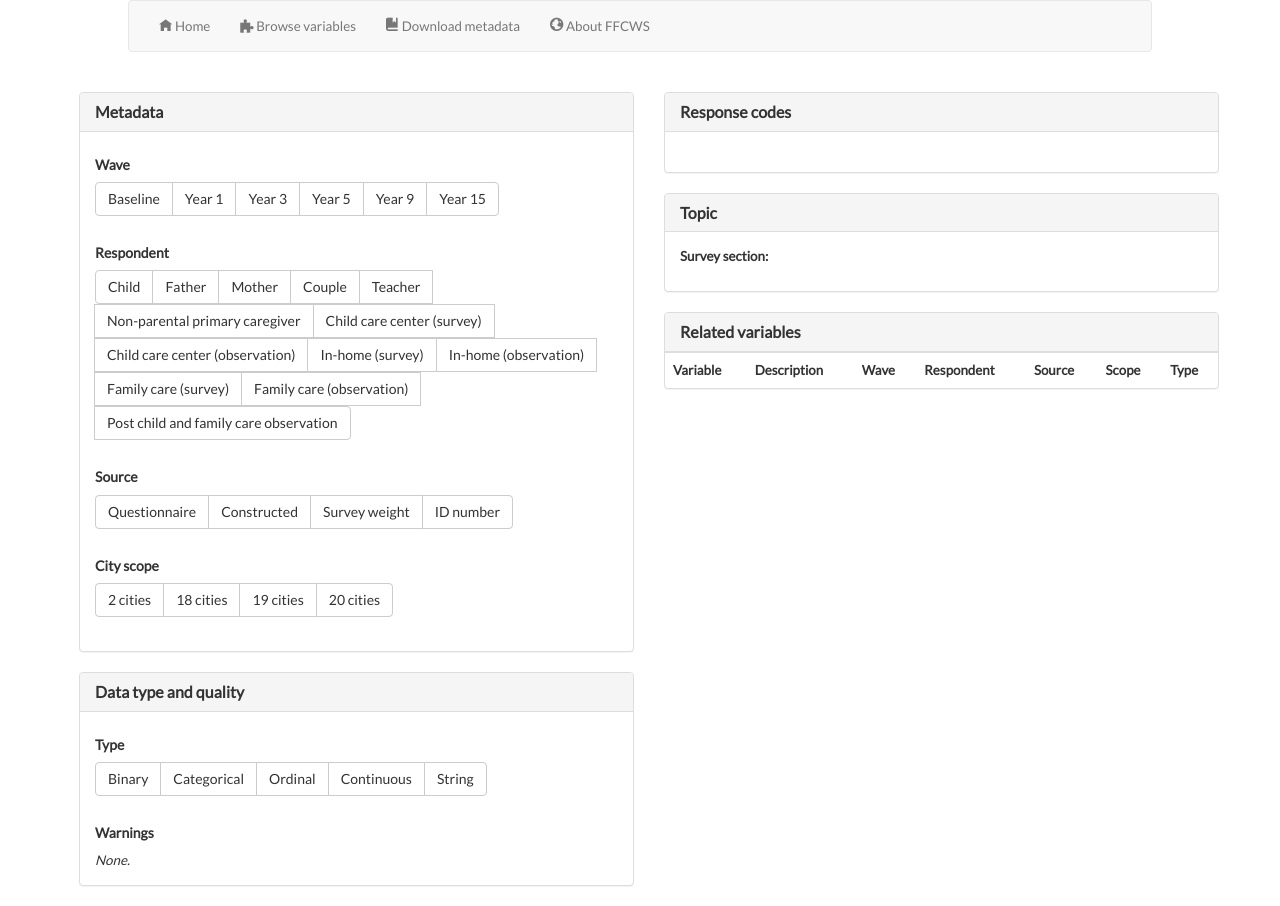
After one commit to fragilefamilieschallenge/metadata_app, a Flask app: template templates/variable.html in a window 1280 px wide. The commit adds this page. Run offline with Flask 2, Linux system fonts and the light colour scheme; the template is opened without the code that fills it, so the values that code supplies are empty; some libraries are stand-ins or nearby versions.

Commit message:
First pass at variable display page

```diff
--- a/application.py
+++ b/application.py
@@ -187,19 +187,37 @@ def search():
         # Get all matches
         results = qobj.all()
 
-        #     # Log query
-        #     print "\n Session ID: %s" % request.cookies["session"]
-        #     print "Searched for: %s" % request.form["variable-search"]
-        #     print "Filters: %s \n" % repr(constraints)
-        #     application.logger.info("Searched: %s" % q)
+        # Log query
+        # TODO
     else:
         # Log that we're starting a new search
-        # print "\n Session ID: %s" % request.cookies["session"]
-        # print "Navigated to search \n"
-        # application.logger.info("Navigated to search")
+        # TODO
         pass
 
     return render_template('search.html', results=results, constraints=constraints, search_query=search_query)
+
+@application.route('/<varname>')
+def var_page(varname):
+    # Get variable data
+    var_data = Variable.query.filter(Variable.name == varname).first()
+
+    # Grouped variables
+    neighbors = Variable.query.filter(Variable.group_id == var_data.group_id).all()
+
+    # Responses
+    responses = Response.query.filter(Response.name == varname).all()
+    if responses:
+        responses = sorted(responses, key=lambda x: int(x.label.strip().replace(":", "").split(" ")[0]), reverse=True)
+
+    # Topic
+    topics = Topic.query.filter(Topic.name == varname).all()
+
+    # Log query
+    # TODO
+
+    # Render page
+    return render_template('variable.html', var_data=var_data, neighbors=neighbors, responses=responses, topics=topics)
+
 
 
 ## Static pages ##
--- a/templates/ffmetadata.html
+++ b/templates/ffmetadata.html
@@ -24,6 +24,7 @@
           <div class="container-fluid">
             <ul class="nav navbar-nav">
                 <li role="presentation"><a href="{{ url_for('index') }}"><span class="oi" data-glyph="home"></span> Home </a></li>
+                <li role="presentation"><a href="{{ url_for('search') }}"><span class="oi" data-glyph="puzzle-piece"></span> Browse variables</a></li>
                 <li role="presentation"><a href="{{ url_for('metadata') }}"><span class="oi" data-glyph="book"></span> Download metadata</a></li>
                 <li role="presentation"><a href="http://fragilefamilies.princeton.edu/"><span class="oi" data-glyph="globe"></span> About FFCWS</a></li>
             </ul>
--- a/templates/search.html
+++ b/templates/search.html
@@ -130,7 +130,7 @@
                             <tbody>
                                 {% for rvar in results %}
                                 <tr>
-                                    <td>{{rvar.name}}</td>
+                                    <td><a href="{{ url_for('var_page', varname = rvar.name) }}">{{rvar.name}}</a></td>
                                     <td>{{rvar.label}}</td>
                                     <td><span class="label label-success">{{rvar.wave}}</span></td>
                                     <td><span class="label label-success">{{rvar.respondent}}</span></td>
--- /dev/null
+++ b/templates/variable.html
@@ -0,0 +1,220 @@
+{% extends "ffmetadata.html" %}
+
+{% macro toggle(i, j) -%}
+    {% if i == j %}
+        btn-success
+    {% endif %}
+{%- endmacro %}
+
+{% block title %}{{ var_data.name }}{% endblock %}
+{% block body %}
+<div class="container">
+    <div class="row">
+        <div class="col-md-12">
+            <h2>{{ var_data.name }}</h2>
+            <p class="lead">{{ var_data.label }}</p>
+        </div>
+    </div>
+
+    <div class="row">
+        <div class="col-md-6">
+            <!-- Variable metadata -->
+            <div class="panel panel-default">
+                <div class="panel-heading">
+                    <h4 class="panel-title">
+                        <a role="button" data-toggle="collapse" href="#collapse_meta">
+                            Metadata
+                        </a>
+                    </h4>
+                </div>
+                <!-- TODO: I don't like how these toggles are hard-coded in here. This logic belongs in the dispatch script -->
+                <div id="collapse_meta" class="panel-collapse collapse in" role="tabpanel">
+                    <div class="panel-body">
+                        <h5>Wave</h5>
+                        <div class="btn-group" role="group">
+                            <button type="button" class="btn btn-default {{ toggle(i=1, j=var_data.wave|int) }}">Baseline</button>
+                            <button type="button" class="btn btn-default {{ toggle(i=2, j=var_data.wave|int) }}">Year 1</button>
+                            <button type="button" class="btn btn-default {{ toggle(i=3, j=var_data.wave|int) }}">Year 3</button>
+                            <button type="button" class="btn btn-default {{ toggle(i=4, j=var_data.wave|int) }}">Year 5</button>
+                            <button type="button" class="btn btn-default {{ toggle(i=5, j=var_data.wave|int) }}">Year 9</button>
+                            <button type="button" class="btn btn-default {{ toggle(i=6, j=var_data.wave|int) }}">Year 15</button>
+                        </div>
+                        <br/><br/>
+
+                        <h5>Respondent</h5>
+                        <div class="btn-group" role="group">
+                            <button type="button" class="btn btn-default {{ toggle(i='k', j=var_data.respondent) }}">Child</button>
+                            <button type="button" class="btn btn-default {{ toggle(i='f', j=var_data.respondent) }}">Father</button>
+                            <button type="button" class="btn btn-default {{ toggle(i='m', j=var_data.respondent) }}">Mother</button>
+                            <button type="button" class="btn btn-default {{ toggle(i='q', j=var_data.respondent) }}">Couple</button>
+                            <button type="button" class="btn btn-default {{ toggle(i='t', j=var_data.respondent) }}">Teacher</button>
+                            <button type="button" class="btn btn-default {{ toggle(i='n', j=var_data.respondent) }}">Non-parental primary caregiver</button>
+                            <button type="button" class="btn btn-default {{ toggle(i='d', j=var_data.respondent) }}">Child care center (survey)</button>
+                            <button type="button" class="btn btn-default {{ toggle(i='e', j=var_data.respondent) }}">Child care center (observation)</button>
+                            <!-- XXX: There should be a "p" category here that feeds into Primary Caregiver (delete non-parental) -->
+                            <button type="button" class="btn btn-default {{ toggle(i='h', j=var_data.respondent) }}">In-home (survey)</button>
+                            <button type="button" class="btn btn-default {{ toggle(i='o', j=var_data.respondent) }}">In-home (observation)</button>
+                            <button type="button" class="btn btn-default {{ toggle(i='r', j=var_data.respondent) }}">Family care (survey)</button>
+                            <button type="button" class="btn btn-default {{ toggle(i='s', j=var_data.respondent) }}">Family care (observation)</button>
+                            <button type="button" class="btn btn-default {{ toggle(i='u', j=var_data.respondent) }}">Post child and family care observation</button>
+                        </div>
+                        <br/><br/>
+
+                        <h5>Source</h5>
+                        <div class="btn-group" role="group">
+                            <button type="button" class="btn btn-default {{ toggle(i='questionnaire', j=var_data.data_source) }}">Questionnaire</button>
+                            <button type="button" class="btn btn-default {{ toggle(i='constructed', j=var_data.data_source) }}">Constructed</button>
+                            <button type="button" class="btn btn-default {{ toggle(i='weight', j=var_data.data_source) }}">Survey weight</button>
+                            <button type="button" class="btn btn-default {{ toggle(i='idnum', j=var_data.data_source) }}">ID number</button>
+                        </div>
+                        <br/><br/>
+
+                        <h5>City scope</h5>
+                        <div class="btn-group" role="group">
+                            <button type="button" class="btn btn-default {{ toggle(i=2, j=var_data.scope|int) }}">2 cities</button>
+                            <button type="button" class="btn btn-default {{ toggle(i=18, j=var_data.scope|int) }}">18 cities</button>
+                            <button type="button" class="btn btn-default {{ toggle(i=19, j=var_data.scope|int) }}">19 cities</button>
+                            <button type="button" class="btn btn-default {{ toggle(i=20, j=var_data.scope|int) }}">20 cities</button>
+                        </div>
+                        <br/><br/>
+                    </div>
+                </div>
+            </div>
+
+            <!-- Data type and data quality -->
+            <div class="panel panel-default">
+                <div class="panel-heading">
+                    <h4 class="panel-title">
+                        <a role="button" data-toggle="collapse" href="#collapse_type">
+                            Data type and quality
+                        </a>
+                    </h4>
+                </div>
+                <div id="collapse_type" class="panel-collapse collapse in" role="tabpanel">
+                    <div class="panel-body">
+                        <h5>Type</h5>
+                        <div class="btn-group" role="group">
+                            <button type="button" class="btn btn-default {{ toggle(i='bin', j=var_data.data_type) }}">Binary</button>
+                            <button type="button" class="btn btn-default {{ toggle(i='uc', j=var_data.data_type) }}">Categorical</button>
+                            <button type="button" class="btn btn-default {{ toggle(i='oc', j=var_data.data_type) }}">Ordinal</button>
+                            <button type="button" class="btn btn-default {{ toggle(i='cont', j=var_data.data_type) }}">Continuous</button>
+                            <button type="button" class="btn btn-default {{ toggle(i='string', j=var_data.data_type) }}">String</button>
+                        </div>
+                        <br/><br/>
+
+                        <h5>Warnings</h5>
+                        {% if var_data.warning|int == 0 %}
+                            <em>None.</em>
+                        {% elif var_data.warning|int == 1%}
+                            <em>Misordered categorical, outcomes do not have constant scale</em>
+                        {% elif var_data.warning|int == 2%}
+                            <em>Variable has outcome(s) which override a continuous answer set</em>
+                        {% elif var_data.warning|int == 3%}
+                            <em>Variable pertaining to period of time has misordered outcomes</em>
+                        {% elif var_data.warning|int == 4%}
+                            <em>A unique outcome is coded as a negative value</em>
+                        {% elif var_data.warning|int == 5%}
+                            <em>Missing data is coded as something other than the default, i.e as a positive value</em>
+                        {% elif var_data.warning|int == 6%}
+                            <em>A non-constructed Yes/No variable that has “No” coded to 0 instead of 2</em>
+                        {% else %}
+                            <em>Warning: {{ var_data.warning|int }}</em>
+                        {% endif %}
+                    </div>
+                </div>
+            </div>
+        </div>
+
+        <div class="col-md-6">
+            <!-- Responses -->
+            <div class="panel panel-default">
+                <div class="panel-heading">
+                    <h4 class="panel-title">
+                        <a role="button" data-toggle="collapse" href="#collapse_response">
+                            Response codes
+                        </a>
+                        <!-- TODO: Split by missing codes, substantive codes -->
+                    </h4>
+                </div>
+                <div id="collapse_response" class="panel-collapse collapse in" role="tabpanel">
+                    <div class="panel-body">
+                        <ul>
+                        <!-- TODO: This could be formatted a little more nicely (why is the numeric code also in the label field?) -->
+                        {% for r in responses %}
+                            <li>{{ r.label }}</li>
+                        {% endfor %}
+                        </ul>
+                    </div>
+                </div>
+            </div>
+
+            <!-- Topic and survey section -->
+            <div class="panel panel-default">
+                <div class="panel-heading">
+                    <h4 class="panel-title">
+                        <a role="button" data-toggle="collapse" href="#collapse_topic">
+                            Topic
+                        </a>
+                    </h4>
+                </div>
+                <div id="collapse_topic" class="panel-collapse collapse in" role="tabpanel">
+                    <div class="panel-body">
+                        <!-- TODO: Make these click through to a search on this topic? -->
+                        {% for t in topics %}
+                            <p>{{ t.topic }}</p>
+                        {% endfor %}
+                        <!-- TODO: Need data mapping the survey section code to the name of that section -->
+                        <p><strong>Survey section:</strong> {{ var_data.section|capitalize }}</p>
+                    </div>
+                </div>
+            </div>
+
+            <!-- Related variables -->
+            <div class="panel panel-default">
+                <div class="panel-heading">
+                    <h4 class="panel-title">
+                        <a role="button" data-toggle="collapse" href="#collapse_related">
+                            Related variables
+                        </a>
+                    </h4>
+                </div>
+                <div id="collapse_related" class="panel-collapse collapse in" role="tabpanel">
+
+                    <table class="table table-hover">
+                        <tr>
+                            <th>Variable</th>
+                            <th>Description</th>
+                            <th>Wave</th>
+                            <th>Respondent</th>
+                            <th>Source</th>
+                            <th>Scope</th>
+                            <th>Type</th>
+                        </tr>
+                        {% for var in neighbors %}
+                        <tr>
+                            <td><a href="{{ url_for('var_page', varname = var.name) }}">{{var.name}}</a></td>
+                            <td>{{var.varlab}}</td>
+                            <td><span class="label label-success">{{var.wave}}</span></td>
+                            <td><span class="label label-success">{{var.respondent}}</span></td>
+                            <td><span class="label label-success">{{var.data_source}}</span></td>
+                            <td><span class="label label-success">{{var.scope}}</span></td>
+                            <td><span class="label label-success">{{var.data_type}}</span></td>
+                        </tr>
+                        {% endfor %}
+                    </table>
+
+                    <!-- <div class="panel-body">
+                        <ul>
+                        {% for var in neighbors %}
+                            {% if var.new_name != var_data.new_name %}
+                            <li><a href="{{ url_for('var_page', new_name=var.new_name) }}">{{ var.new_name }}</a></li>
+                            {% endif %}
+                        {% endfor %}
+                        </ul>
+                    </div> -->
+                </div>
+            </div>
+        </div>
+    </div>
+</div>
+{% endblock %}
```
